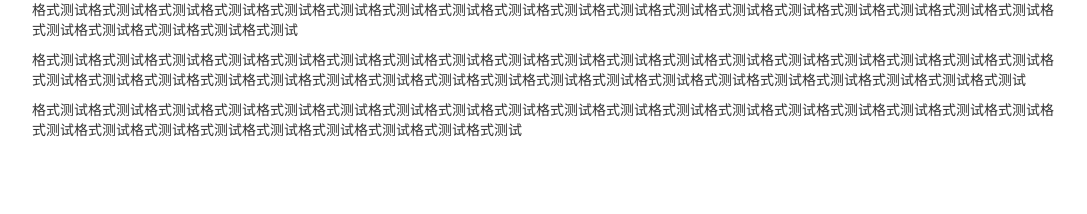
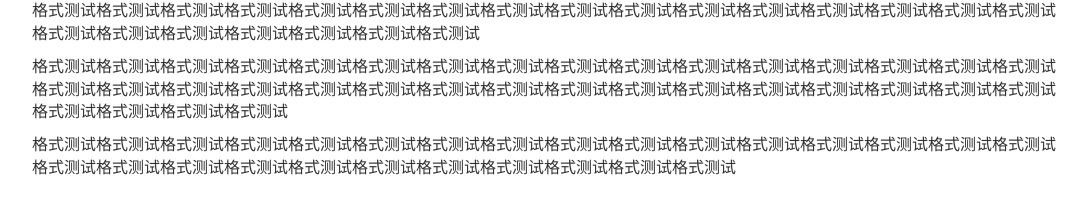
Before and after one commit to landonacloud/Naicha, a plain HTML site: page Fanfic/test.html in a window 1280 px wide. Shown: the whole page, without its empty margins (96-1183 px from the left). Drawn offline with nearby package versions, Linux system fonts and the light colour scheme.

Commit message:
Create test.html

```diff
--- a/Fanfic/test.html
+++ b/Fanfic/test.html
@@ -15,7 +15,7 @@
 	<body>
     <div>
     <div style="width:10%; float:left">&nbsp;</div>
-	    <div style="width:80%; float:left">
+	    <div style="width:80%; float:left; font-size:16px">
       <p>格式测试格式测试格式测试格式测试格式测试格式测试格式测试格式测试格式测试格式测试格式测试格式测试格式测试格式测试格式测试格式测试格式测试格式测试格式测试格式测试格式测试格式测试格式测试</p>
       <p>格式测试格式测试格式测试格式测试格式测试格式测试格式测试格式测试格式测试格式测试格式测试格式测试格式测试格式测试格式测试格式测试格式测试格式测试格式测试格式测试格式测试格式测试格式测试格式测试格式测试格式测试格式测试格式测试格式测试格式测试格式测试格式测试格式测试格式测试格式测试格式测试</p>
       <p>格式测试格式测试格式测试格式测试格式测试格式测试格式测试格式测试格式测试格式测试格式测试格式测试格式测试格式测试格式测试格式测试格式测试格式测试格式测试格式测试格式测试格式测试格式测试格式测试格式测试格式测试格式测试</p>
```
